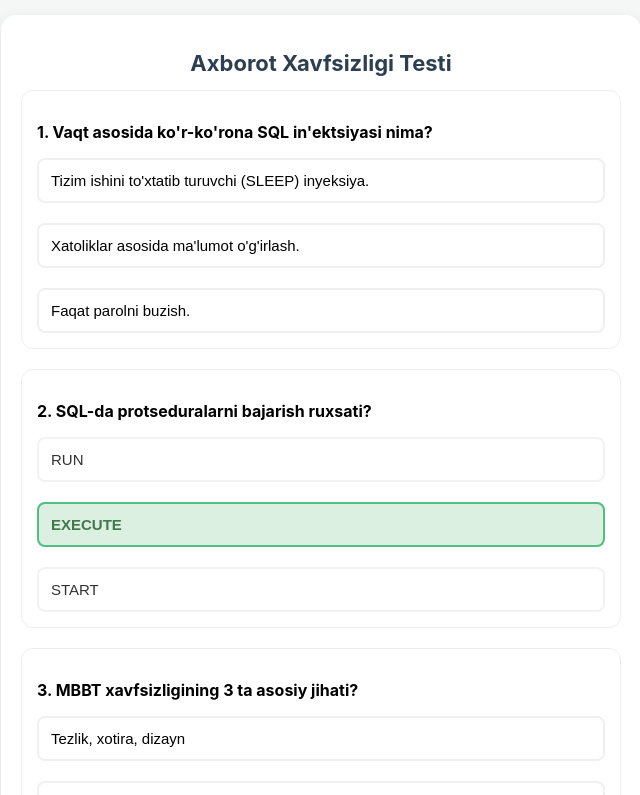
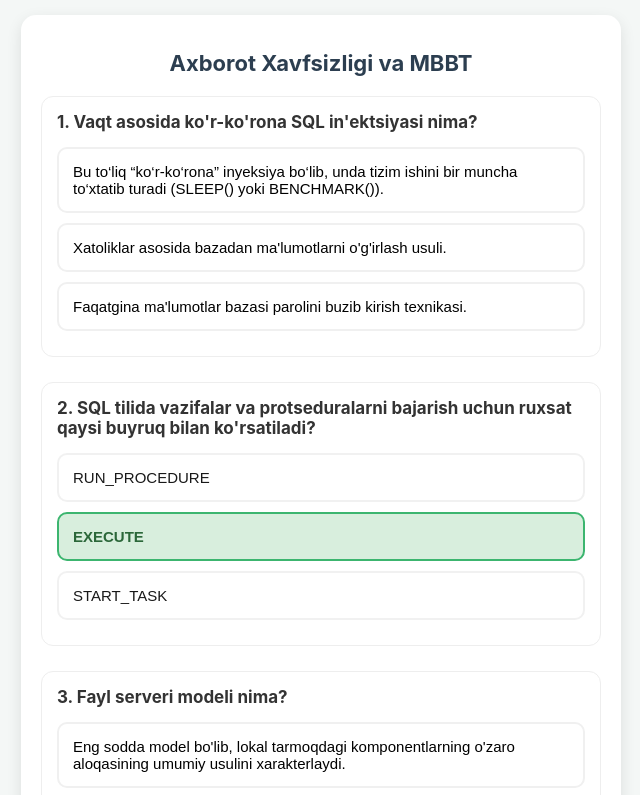
Before and after one commit to Avazbek-1/test-system, a plain HTML site: page index.html in a window 1280 px wide. Both pictures are taken after a click on the button "EXECUTE". Shown: the top 795 px of the page, without its empty margins (319-959 px from the left). Drawn offline with Linux system fonts and the light colour scheme.

Commit message:
Update index.html

```diff
--- a/index.html
+++ b/index.html
@@ -2,56 +2,74 @@
 <html lang="uz">
 <head>
     <meta charset="UTF-8">
-    <meta name="viewport" content="width=device-width, initial-scale=1.0">
+    <meta name="viewport" content="width=device-width, initial-scale=1.0, maximum-scale=1.0, user-scalable=no">
     <title>Axborot Xavfsizligi - Interaktiv Test</title>
     <style>
         :root { --primary: #2c3e50; --success: #27ae60; --error: #e74c3c; --bg: #f4f7f6; }
+        * { box-sizing: border-box; -webkit-tap-highlight-color: transparent; }
         body { font-family: -apple-system, sans-serif; background: var(--bg); margin: 0; padding: 15px; }
         .container { max-width: 600px; margin: 0 auto; background: white; padding: 20px; border-radius: 15px; box-shadow: 0 5px 15px rgba(0,0,0,0.1); }
-        h1 { text-align: center; color: var(--primary); font-size: 22px; }
-        .question-card { margin-bottom: 20px; padding: 15px; border: 1px solid #eee; border-radius: 12px; }
+        h1 { text-align: center; color: var(--primary); font-size: 22px; margin-bottom: 20px; }
+        .question-card { margin-bottom: 25px; padding: 15px; border: 1px solid #eee; border-radius: 12px; transition: 0.3s; }
+        .question-text { font-weight: bold; font-size: 17px; color: #333; margin-bottom: 15px; display: block; }
         .options { list-style: none; padding: 0; }
-        .options li { margin-bottom: 10px; }
-
-        /* Tugma ko'rinishi */
         .opt-btn {
-            width: 100%; padding: 12px; text-align: left;
+            width: 100%; padding: 14px; text-align: left;
             background: #fff; border: 2px solid #f0f0f0;
-            border-radius: 8px; cursor: pointer; font-size: 15px;
-            transition: 0.3s;
+            border-radius: 10px; cursor: pointer; font-size: 15px;
+            margin-bottom: 10px; transition: all 0.2s ease;
+            display: block;
         }
-
-        /* To'g'ri javob stili */
+        /* To'g'ri va xato ranglar */
         .correct { background-color: #d4edda !important; border-color: var(--success) !important; color: #155724; font-weight: bold; }
-
-        /* Xato javob stili */
         .wrong { background-color: #f8d7da !important; border-color: var(--error) !important; color: #721c24; }
-
-        /* Bosilgandan keyin boshqa tugmalarni o'chirish */
-        .disabled { pointer-events: none; opacity: 0.8; }
-
-        #final-res { display: none; text-align: center; margin-top: 20px; padding: 20px; border-top: 2px dashed #eee; }
+        .disabled { pointer-events: none; opacity: 0.9; }
+        #final-res { display: none; text-align: center; margin-top: 30px; padding: 30px; border-top: 3px solid var(--success); }
+        .score-num { font-size: 48px; color: var(--success); font-weight: 800; }
+        .reload-btn { background: var(--primary); color: white; border: none; padding: 12px 25px; border-radius: 8px; cursor: pointer; margin-top: 15px; }
     </style>
 </head>
 <body>
 
 <div class="container">
-    <h1>Axborot Xavfsizligi Testi</h1>
+    <h1>Axborot Xavfsizligi va MBBT</h1>
     <div id="quiz-content"></div>
 
     <div id="final-res">
         <h3>Test yakunlandi!</h3>
-        <p id="total-score" style="font-size: 24px; font-weight: bold; color: var(--success);"></p>
-        <button onclick="location.reload()" style="padding: 10px 20px; cursor: pointer;">Qayta boshlash</button>
+        <div class="score-num" id="total-score">0 / 25</div>
+        <p id="percentage-text" style="font-size: 18px; font-weight: bold;"></p>
+        <button class="reload-btn" onclick="location.reload()">Qayta topshirish</button>
     </div>
 </div>
 
 <script>
 var questions = [
-    { q: "Vaqt asosida ko'r-ko'rona SQL in'ektsiyasi nima?", a: "Tizim ishini to'xtatib turuvchi (SLEEP) inyeksiya.", b: "Xatoliklar asosida ma'lumot o'g'irlash.", c: "Faqat parolni buzish.", correct: "a" },
-    { q: "SQL-da protseduralarni bajarish ruxsati?", a: "RUN", b: "EXECUTE", c: "START", correct: "b" },
-    { q: "MBBT xavfsizligining 3 ta asosiy jihati?", a: "Tezlik, xotira, dizayn", b: "Kirish, chiqish, o'chirish", c: "Konfidentsiallik, butunlik, mavjudlik", correct: "c" }
-    // Qolgan savollarni ham shu formatda (correct: "a", "b" yoki "c") qo'shing
+    { q: "Vaqt asosida ko'r-ko'rona SQL in'ektsiyasi nima?", a: "Bu to‘liq “ko‘r-ko‘rona” inyeksiya bo‘lib, unda tizim ishini bir muncha to‘xtatib turadi (SLEEP() yoki BENCHMARK()).", b: "Xatoliklar asosida bazadan ma'lumotlarni o'g'irlash usuli.", c: "Faqatgina ma'lumotlar bazasi parolini buzib kirish texnikasi.", ans: "a" },
+    { q: "SQL tilida vazifalar va protseduralarni bajarish uchun ruxsat qaysi buyruq bilan ko'rsatiladi?", a: "RUN_PROCEDURE", b: "EXECUTE", c: "START_TASK", ans: "b" },
+    { q: "Fayl serveri modeli nima?", a: "Eng sodda model bo'lib, lokal tarmoqdagi komponentlarning o'zaro aloqasining umumiy usulini xarakterlaydi.", b: "Barcha hisob-kitoblar serverda bajariladigan bulutli tizim.", c: "Faqatgina FTP protokoli orqali ishlaydigan tizim.", ans: "a" },
+    { q: "SQL Server MBda INSERT buyrug'ining vazifasi nima?", a: "Jadval strukturasini o'chirish huquqi.", b: "Mavjud ma'lumotlarni filtrlash imkoniyati.", c: "Jadvalga ma'lumotlarni qo'shish huquqi/imkoniyati.", ans: "c" },
+    { q: "SQL Server MBda UPDATE buyrug'ining vazifasi nima?", a: "Mavjud ma'lumotlarni yangilash huquqi/imkoniyati.", b: "Baza o'lchamini kengaytirish.", c: "Barcha foydalanuvchilarni bloklash.", ans: "a" },
+    { q: "Ma'lumotlar bazasi serveri modeli nima?", a: "PDA-modelining rivoji bo'lib, saqlanuvchi muolajalar uning o'zagi hisoblanadi; barcha qoidalar serverda bajariladi.", b: "Faqatgina ma'lumotlarni arxivlash uchun ishlatiladigan tizim.", c: "Klient kompyuterida barcha amallar bajariladigan model.", ans: "a" },
+    { q: "Axborot tizimlari xavfsizligining auditi nechta qismga bo'linadi?", a: "5 qismga.", b: "3 qismga.", c: "2 qismga.", ans: "b" },
+    { q: "Taqsimlangan ma'lumotlar bazasini boshqarish tizimi (TMBBT) nima?", a: "Faqatgina bitta serverda ishlaydigan MBBT.", b: "Ma'lumotlarni faqat offline rejimda saqlovchi tizim.", c: "Taqsimlangan MB boshqarishni va uning taqsimlanganligi shaffofligini ta'minlovchi dasturiy tizim.", ans: "c" },
+    { q: "Ma'lumotlar ombori (Data Warehouse) komponentalari qaysilar?", a: "Saqlanayotgan ma'lumotlar, qayta ishlash va boshqaruvchi dasturlar.", b: "Monitor, protsessor va tezkor xotira.", c: "SQL kodlari va Excel fayllari.", ans: "a" },
+    { q: "“Ma'lumotlar bazasini himoyalash” deganda nima tushuniladi?", a: "Ruxsatsiz foydalanishdan, o'zgartirilishidan va xatolardan ogohlantirish hamda himoyalash.", b: "Kompyuterni jismoniy qulflash.", c: "Faqatgina ma'lumotlarni diskka yozib qo'yish.", ans: "a" },
+    { q: "ORACLE MBBTda CONNECT operatorining to'g'ri sintaksisi qanday?", a: "LOGIN user password database", b: "CONNECT foydalanuvchi [parol] [@ma'lumotlar_bazasi]", c: "OPEN CONNECTION user_pass", ans: "b" },
+    { q: "Tranzaksiya – bu...", a: "Banklararo pul o'tkazmasi.", b: "Ma'lumotlar bazasini qayta o'rnatish jarayoni.", c: "Ma'lumotlar bazasining joriy holatiga nisbatan alohida ma'noli amallar majmui.", ans: "c" },
+    { q: "MBBTda axborot xavfsizligining uchta asosiy jihati qaysilar?", a: "Tezlik, xotira va dizayn.", b: "Konfidentsiallik, butunlik va foydalanuvchanlik.", c: "Kirish, chiqish va o'chirish.", ans: "b" },
+    { q: "Rollar iyerarxiyasi qaysi elementlardan tashkil topadi?", a: "Imkoniyatlar, guruhlar va birlashuvlar.", b: "Direktor, ma'mur va talaba.", c: "SQL, Java va Python.", ans: "a" },
+    { q: "Havij dasturi nima uchun qo'llaniladi?", a: "SQLi (SQL inyeksiya) hujumlarini avtomatlashtirish uchun.", b: "Ma'lumotlar bazasini grafik tahrirlash uchun.", c: "Serverlardagi xatoliklarni tuzatish uchun.", ans: "a" },
+    { q: "Taqsimlangan axborot tizimlarida yaxlitlikni ta'minlashda nechta yondashuv mavjud?", a: "5 ta.", b: "2 ta.", c: "10 ta.", ans: "b" },
+    { q: "Foydalanuvchining ma'lum amallarni bajarish huquqi nima deb ataladi?", a: "Vakolat (Privilege/Authorization).", b: "Identifikatsiya.", c: "Sertifikatsiya.", ans: "a" },
+    { q: "SQL Serverdagi “processadmin” roli vazifasi nima?", a: "Ma'lumotlarni o'chirish huquqini beradi.", b: "SQL Server misolida ishlayotgan jarayonlarni majburiy yakunlash huquqini beradi.", c: "Serverga yangi dastur o'rnatish huquqi.", ans: "b" },
+    { q: "Bell-LaPadula modelida xavfsizlik siyosatining nechta asosiy cheklashlari mavjud?", a: "2 ta (Simple Security Property va *-Property).", b: "4 ta.", c: "Cheklovlar mavjud emas.", ans: "a" },
+    { q: "Ma'lumotlar xavfsizligi nima?", a: "Ma'lumotlarni xavfdan, maxfiylik buzilishidan yoki yo'qolishidan himoyalash.", b: "Ma'lumotlarni barchaga ochiq qilish.", c: "Ma'lumotlarni faqat qog'ozda saqlash.", ans: "a" },
+    { q: "MBBTda foydalanuvchilarni identifikatsiyalash uchun qaysi buyruq ishlatiladi?", a: "HELLO.", b: "WHOAMI.", c: "CONNECT.", ans: "c" },
+    { q: "SQL Serverda “dbcreator” rolining vazifasi nima?", a: "Ma'lumotlar bazasini yaratish, o'zgartirish, o'chirish va tiklash imkonini beradi.", b: "Faqatgina yangi foydalanuvchi yaratadi.", c: "Serverni qayta yuklaydi.", ans: "a" },
+    { q: "MBBT turlari qaysilar?", a: "Oson, Qiyin va Murakkab.", b: "Iyerarxik, Tarmoqli va Relyatsion.", c: "Birlamchi va Ikkilamchi.", ans: "b" },
+    { q: "Axborot tizimi himoyasini loyihalash bosqichlari qaysilar?", a: "Kod yozish va natijani kutish.", b: "Sotib olish va ishlatish.", c: "Xavf-xatarni tahlil qilish, xavfsizlik siyosatini amalga oshirish va qo'llab-quvvatlash.", ans: "c" },
+    { q: "To'liq nusxalash (Full backup) nima?", a: "Barcha ma'lumotlarning butunligini va to'liqligini o'zgarishsiz holda nusxalash.", b: "Faqat bugun o'zgargan qismini nusxalash.", c: "Faqat bitta jadvalni nusxalash.", ans: "a" }
 ];
 
 var score = 0;
@@ -60,36 +78,34 @@ var answeredCount = 0;
 function initQuiz() {
     var container = document.getElementById('quiz-content');
     var html = "";
-
     for (var i = 0; i < questions.length; i++) {
         var q = questions[i];
-        html += '<div class="question-card" id="q-card-'+i+'">';
-        html += '<p><strong>' + (i+1) + '. ' + q.q + '</strong></p>';
+        html += '<div class="question-card" id="card-' + i + '">';
+        html += '<span class="question-text">' + (i + 1) + '. ' + q.q + '</span>';
         html += '<div class="options">';
-        html += '<button class="opt-btn" onclick="checkAnswer(this, \'a\', '+i+')">' + q.a + '</button><br><br>';
-        html += '<button class="opt-btn" onclick="checkAnswer(this, \'b\', '+i+')">' + q.b + '</button><br><br>';
-        html += '<button class="opt-btn" onclick="checkAnswer(this, \'c\', '+i+')">' + q.c + '</button>';
+        html += '<button class="opt-btn" onclick="checkAnswer(this, \'a\', ' + i + ')">' + q.a + '</button>';
+        html += '<button class="opt-btn" onclick="checkAnswer(this, \'b\', ' + i + ')">' + q.b + '</button>';
+        html += '<button class="opt-btn" onclick="checkAnswer(this, \'c\', ' + i + ')">' + q.c + '</button>';
         html += '</div></div>';
     }
     container.innerHTML = html;
 }
 
 function checkAnswer(btn, choice, qIdx) {
-    var card = document.getElementById('q-card-' + qIdx);
-    var allBtns = card.getElementsByClassName('opt-btn');
-    var correctChoice = questions[qIdx].correct;
+    var card = document.getElementById('card-' + qIdx);
+    var btns = card.getElementsByClassName('opt-btn');
+    var correctAns = questions[qIdx].ans;
 
-    // Barcha tugmalarni o'chirish (bir marta bosish mumkin)
-    for (var i = 0; i < allBtns.length; i++) {
-        allBtns[i].classList.add('disabled');
-        // To'g'ri javobni har doim yashil qilish
-        if ((i === 0 && correctChoice === 'a') || (i === 1 && correctChoice === 'b') || (i === 2 && correctChoice === 'c')) {
-            allBtns[i].classList.add('correct');
+    for (var i = 0; i < btns.length; i++) {
+        btns[i].classList.add('disabled');
+        // To'g'ri javobni yashil qilish
+        var currentChoice = (i === 0) ? 'a' : (i === 1) ? 'b' : 'c';
+        if (currentChoice === correctAns) {
+            btns[i].classList.add('correct');
         }
     }
 
-    // Agar bosilgan javob xato bo'lsa, uni qizil qilish
-    if (choice !== correctChoice) {
+    if (choice !== correctAns) {
         btn.classList.add('wrong');
     } else {
         score++;
@@ -97,13 +113,17 @@ function checkAnswer(btn, choice, qIdx) {
 
     answeredCount++;
     if (answeredCount === questions.length) {
-        showFinalResult();
+        setTimeout(showFinalResult, 800);
     }
 }
 
 function showFinalResult() {
+    document.getElementById('quiz-content').style.display = 'none';
     document.getElementById('final-res').style.display = 'block';
-    document.getElementById('total-score').innerText = "Natija: " + score + " / " + questions.length;
+    document.getElementById('total-score').innerText = score + " / " + questions.length;
+    var percent = Math.round((score / questions.length) * 100);
+    document.getElementById('percentage-text').innerText = "To'g'ri javoblar ko'rsatkichi: " + percent + "%";
+    window.scrollTo(0, 0);
 }
 
 window.onload = initQuiz;
```
